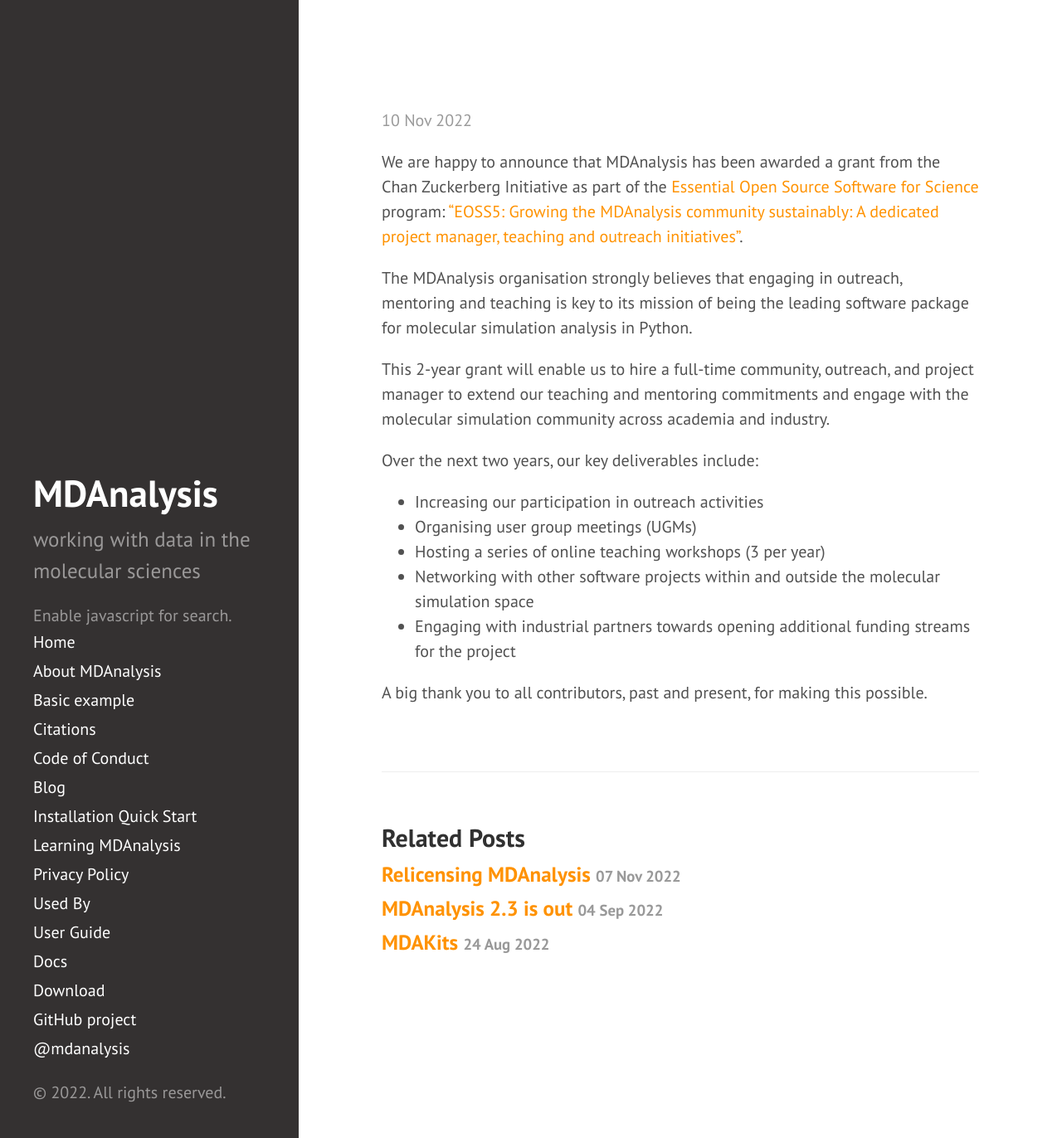
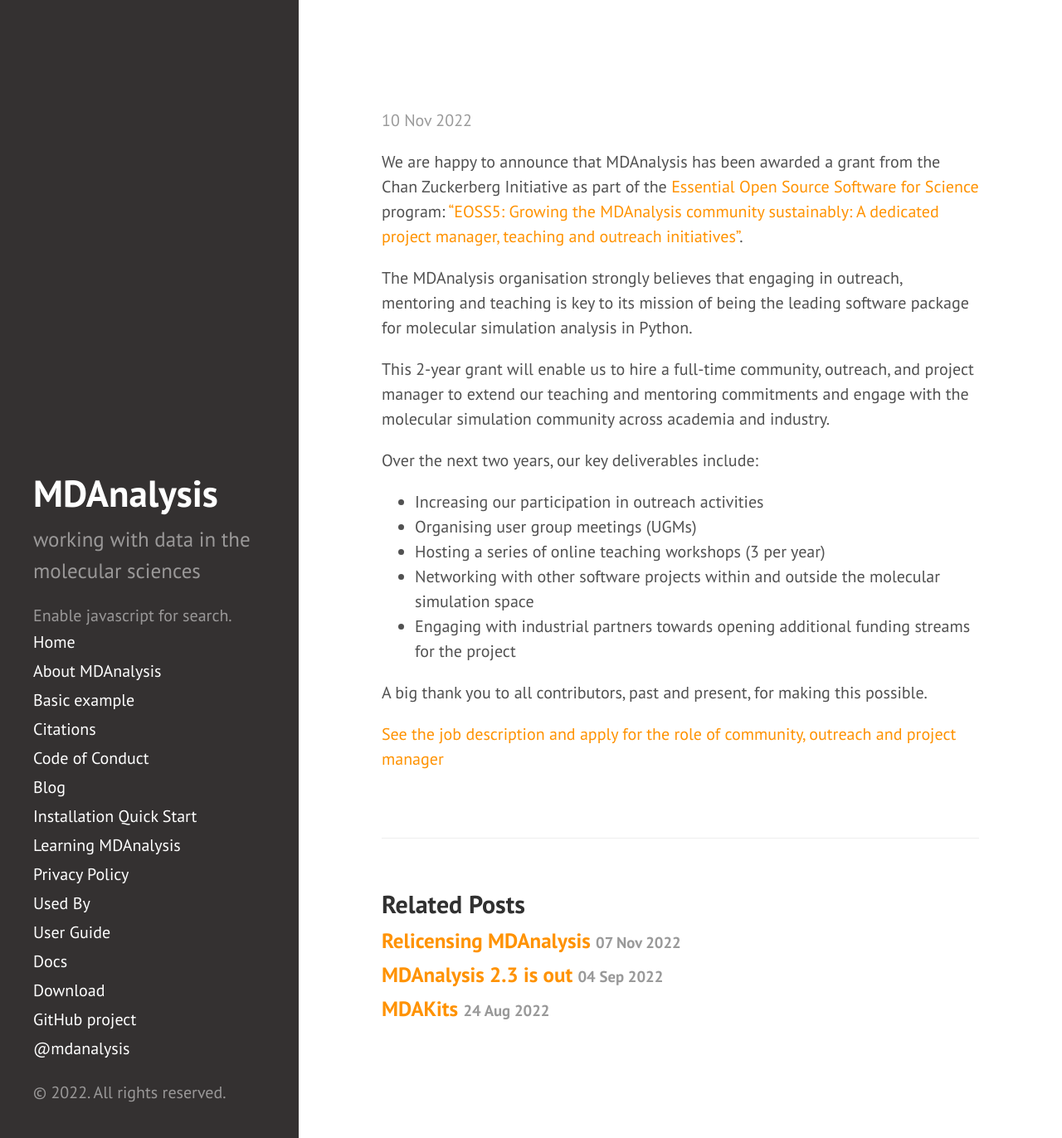
Before and after one commit to MDAnalysis/MDAnalysis.github.io, a Jekyll site: the page built from _posts/2022-11-10-CZI_EOSS5.md, in a window 1280 px wide and 1372 px high. Shown: the whole window at 83% size. Built offline with Jekyll 4.4.1, drawn with Linux system fonts in a browser that asks for light colours; our own code applies the rules of GitHub Pages for plain Markdown files; comment, search, counter and statistics services are not loaded.

Commit message:
Update 2022-11-10-CZI_EOSS5.md

```diff
--- a/_posts/2022-11-10-CZI_EOSS5.md
+++ b/_posts/2022-11-10-CZI_EOSS5.md
@@ -18,5 +18,7 @@ Over the next two years, our key deliverables include:
 
 A big thank you to all contributors, past and present, for making this possible.
 
+[See the job description and apply for the role of community, outreach and project manager]({{site.public}}/MDAnalysis_Manager_Advert.pdf)
+
 [Essential Open Source Software for Science]: https://chanzuckerberg.com/eoss/proposals/?cycle=5
 [eoss project link]: https://chanzuckerberg.com/eoss/proposals/mdanalysis-outreach-and-project-manager/
```
